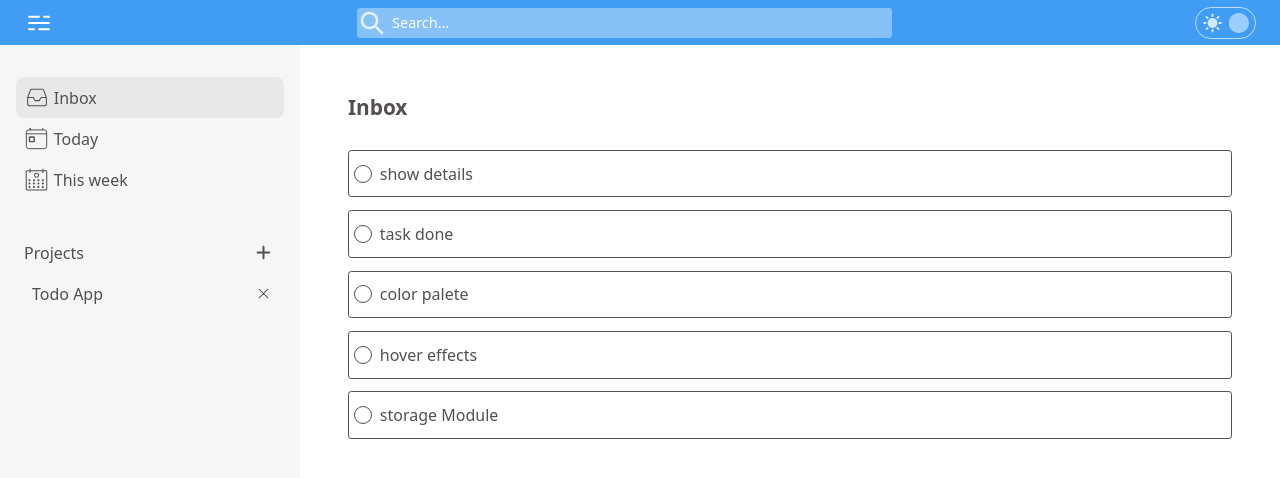
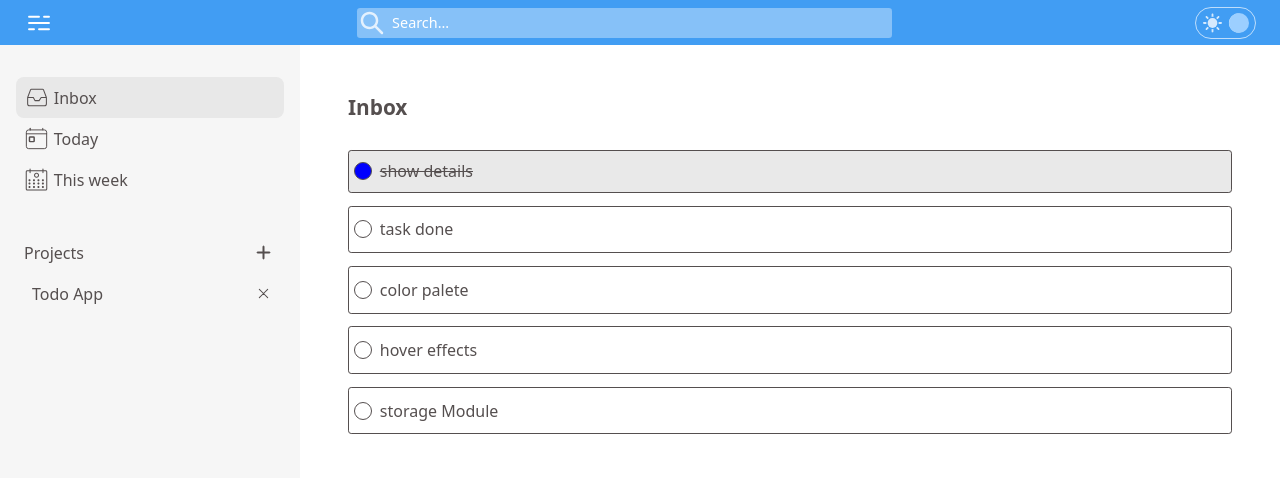
Before and after one commit to gabriel-duarte154/TODO-App, a website built with webpack: page src/index.html in a window 1280 px wide. Both pictures are taken after a click on the element 362 px from the left and 173 px from the top of the page. Built offline with nearby package versions, Linux system fonts and the light colour scheme.

Commit message:
add task complete feature

```diff
--- a/src/Projects/projects.js
+++ b/src/Projects/projects.js
@@ -94,6 +94,10 @@ function Project(name) {
 		task.priority = obj.priority;
 	}
 
+	function toggleTask(task) {
+		task.isDone === true ? task.isDone = false : task.isDone = true;
+	}
+
 	return {
 		name: projectName,
 		addTask,
@@ -102,6 +106,7 @@ function Project(name) {
 		findTaskIndex,
 		updateTask,
 		updateProjectName,
+		toggleTask,
 	};
 }
 
@@ -113,6 +118,7 @@ function Task(title, description, dueDate, priority, project) {
 		priority: priority,
 		addDate: getDate(),
 		project,
+		isDone: false,
 	};
 }
 
--- a/src/style/standard.css
+++ b/src/style/standard.css
@@ -17,3 +17,12 @@
 .hidden {
 	visibility: hidden;
 }
+
+.done {
+	background-color: rgba(128, 128, 128, 0.178);
+	text-decoration: line-through;
+}
+
+.complete {
+	background-color: blue;
+}
--- a/src/ui-module/UI.js
+++ b/src/ui-module/UI.js
@@ -292,10 +292,20 @@ const UI = (function () {
 				showDetails(task);
 			});
 
+			circle.addEventListener('click', () => {
+				toggleTask(task);
+			});
+
 			taskContainer.appendChild(circle);
 			taskContainer.appendChild(taskName);
-			taskContainer.appendChild(btnDetails);
-			taskContainer.appendChild(editIcon);
+
+			if (task.isDone === true) {
+				taskContainer.classList.add('done');
+				circle.classList.add('complete')
+			} else {
+				taskContainer.appendChild(btnDetails);
+				taskContainer.appendChild(editIcon);
+			}
 			taskContainer.appendChild(removeIcon);
 
 			return taskContainer;
@@ -401,6 +411,14 @@ const UI = (function () {
 			});
 
 			page.appendChild(modal);
+		}
+
+		function toggleTask(task) {
+			const project = ProjectsModule.findProject(task.project);
+			const index = findIndex(task.project);
+			project.toggleTask(task);
+			updateDefaultPages();
+			updatePage(Pages[index]);
 		}
 
 		function active() {
```
Also changed, not shown: index.html (deleted, +0 -23 lines), dist/main.bundle.js.
